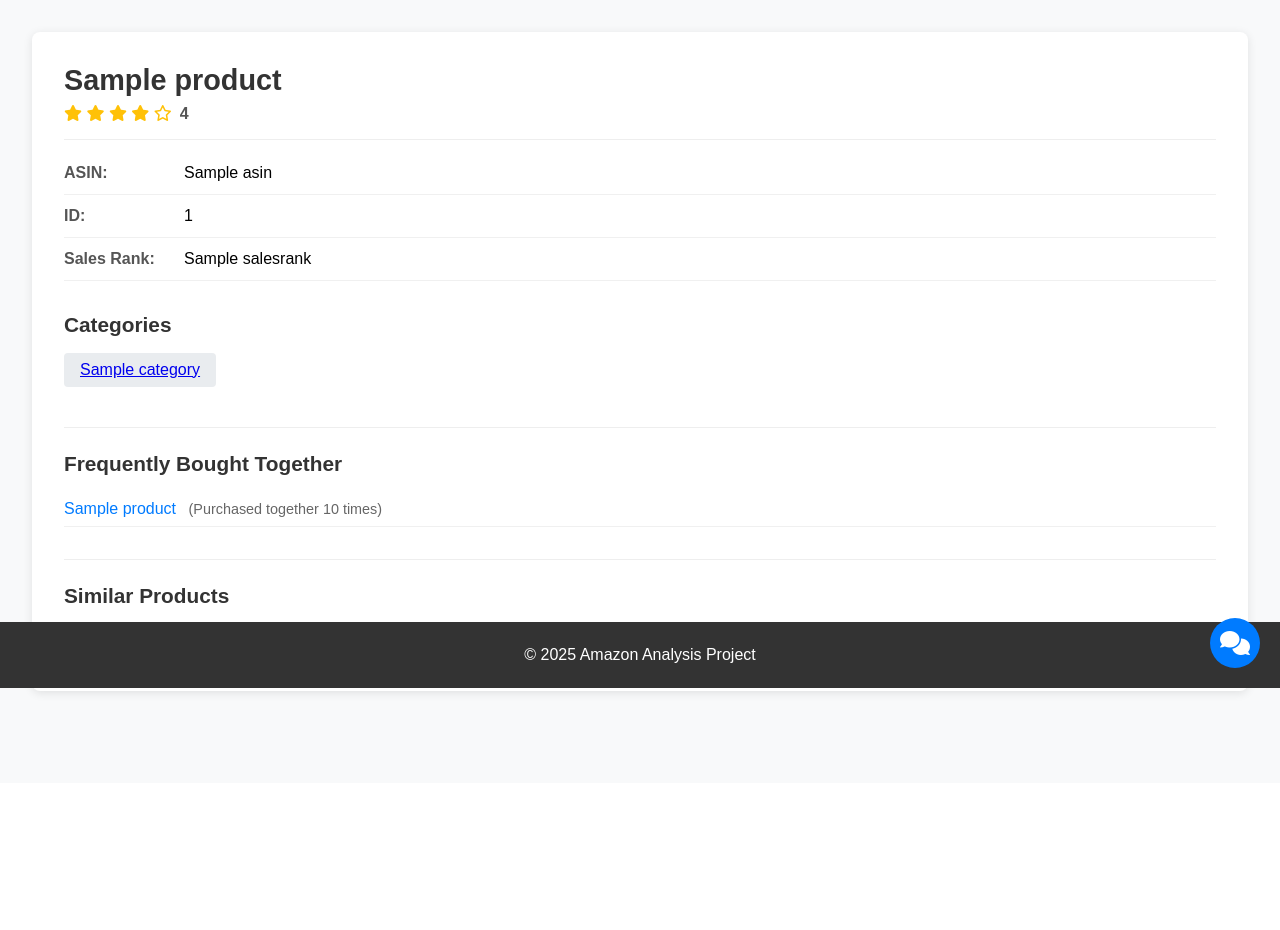
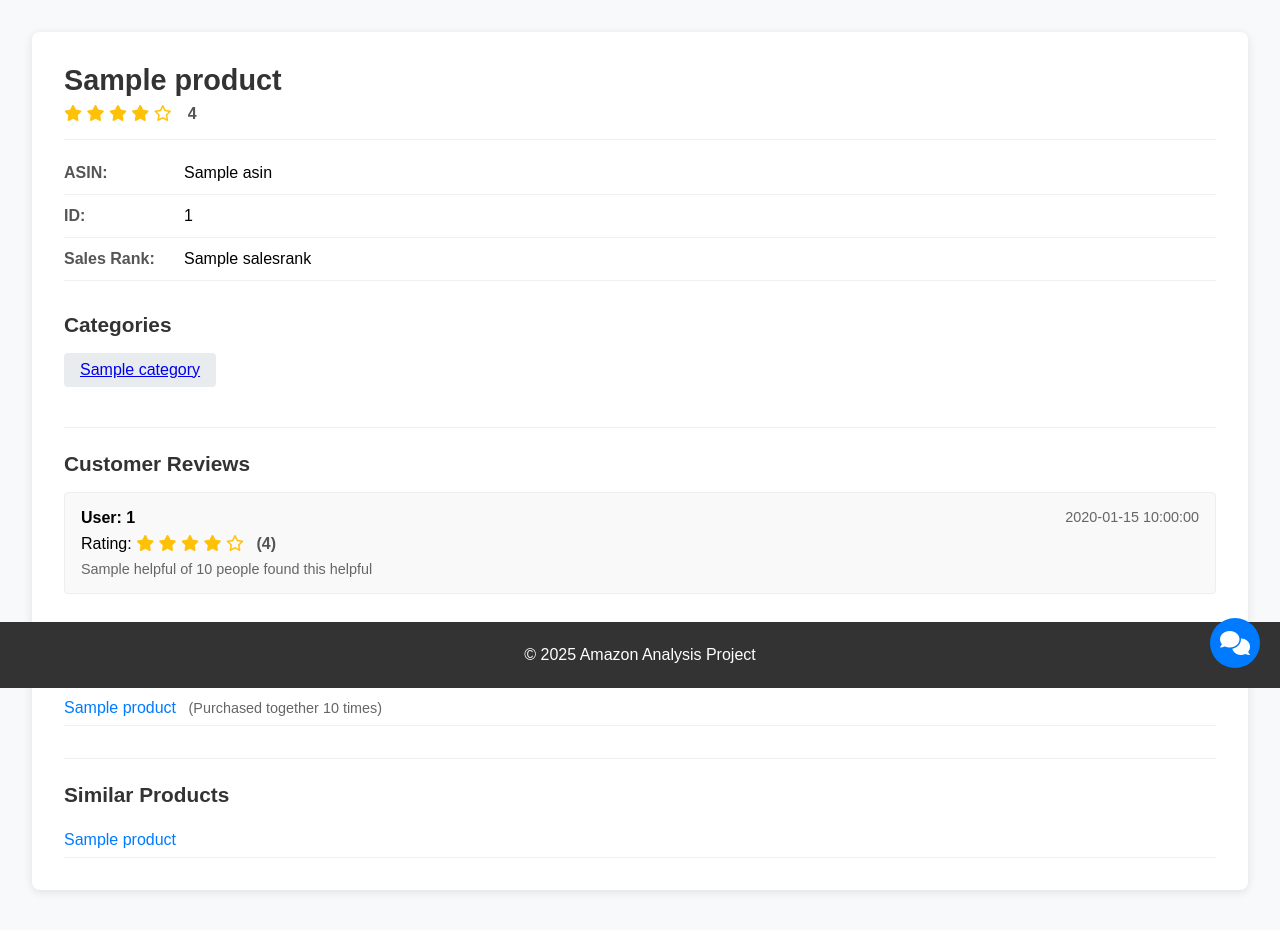
Before and after one commit to omkaranu04/DBMS-Term-Project, a Flask app: template app/templates/product_detail.html in a window 1280 px wide. Shown: the part 112-1042 px from the top of the page. Before the commit the page ends 808 px from the top, so only its background shows below. Run offline with Flask 3, Linux system fonts and the light colour scheme; the template is opened without the code that fills it: most values are stand-ins (such as "Sample title", 1, 10 or a date in 2020).

Commit message:
edits to product page

```diff
--- a/app/static/css/product_detail.css
+++ b/app/static/css/product_detail.css
@@ -219,3 +219,63 @@ main {
     font-size: 0.9rem;
     margin-left: 0.5rem;
 }
+
+/* Product Reviews Styles */
+.product-reviews {
+    margin-top: 2rem;
+    border-top: 1px solid #eee;
+    padding-top: 1.5rem;
+}
+
+.product-reviews h3 {
+    margin-top: 0;
+    margin-bottom: 1rem;
+    color: #333;
+    font-size: 1.3rem;
+}
+
+.reviews-list {
+    list-style-type: none;
+    padding: 0;
+    margin: 0;
+}
+
+.review-item {
+    background-color: #f9f9f9;
+    border: 1px solid #eee;
+    border-radius: 4px;
+    padding: 1rem;
+    margin-bottom: 1rem;
+}
+
+.review-header {
+    display: flex;
+    justify-content: space-between;
+    margin-bottom: 0.5rem;
+}
+
+.user-id {
+    font-weight: bold;
+}
+
+.review-date {
+    color: #666;
+    font-size: 0.9rem;
+}
+
+.rating {
+    margin-bottom: 0.5rem;
+}
+
+.rating .fa-star {
+    color: #ffc107;
+}
+
+.rating-value {
+    margin-left: 0.5rem;
+}
+
+.review-stats {
+    font-size: 0.9rem;
+    color: #666;
+}
--- a/app/templates/product_detail.html
+++ b/app/templates/product_detail.html
@@ -66,6 +66,38 @@
                 {% endif %}
             </div>
 
+            <div class="product-reviews">
+                <h3>Customer Reviews</h3>
+                {% if reviews %}
+                <ul class="reviews-list">
+                    {% for review in reviews %}
+                    <li class="review-item">
+                        <div class="review-header">
+                            <span class="user-id">User: {{ review.user_id }}</span>
+                            <span class="review-date">{{ review.date }}</span>
+                        </div>
+                        <div class="rating">
+                            Rating:
+                            {% for i in range(5) %}
+                            {% if i < review.rating|int %} <i class="fas fa-star"></i>
+                                {% else %}
+                                <i class="far fa-star"></i>
+                                {% endif %}
+                                {% endfor %}
+                                <span class="rating-value">({{ review.rating }})</span>
+                        </div>
+                        <div class="review-stats">
+                            <span class="helpful">{{ review.helpful }} of {{ review.votes }} people found this
+                                helpful</span>
+                        </div>
+                    </li>
+                    {% endfor %}
+                </ul>
+                {% else %}
+                <p>No reviews found for this product.</p>
+                {% endif %}
+            </div>
+
             <div class="copurchased-products">
                 <h3>Frequently Bought Together</h3>
                 {% if copurchased_products %}
```
Also changed, not shown: app/routes.py (+18 -11 lines).
